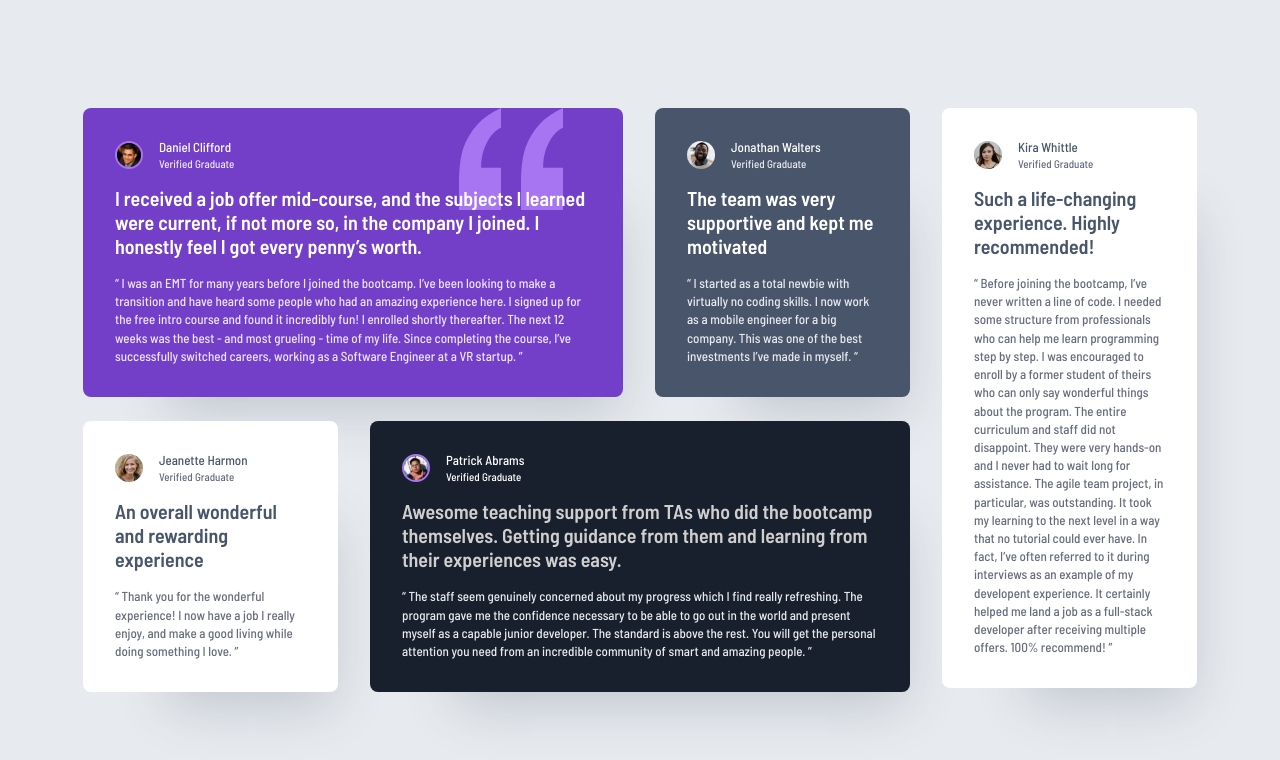
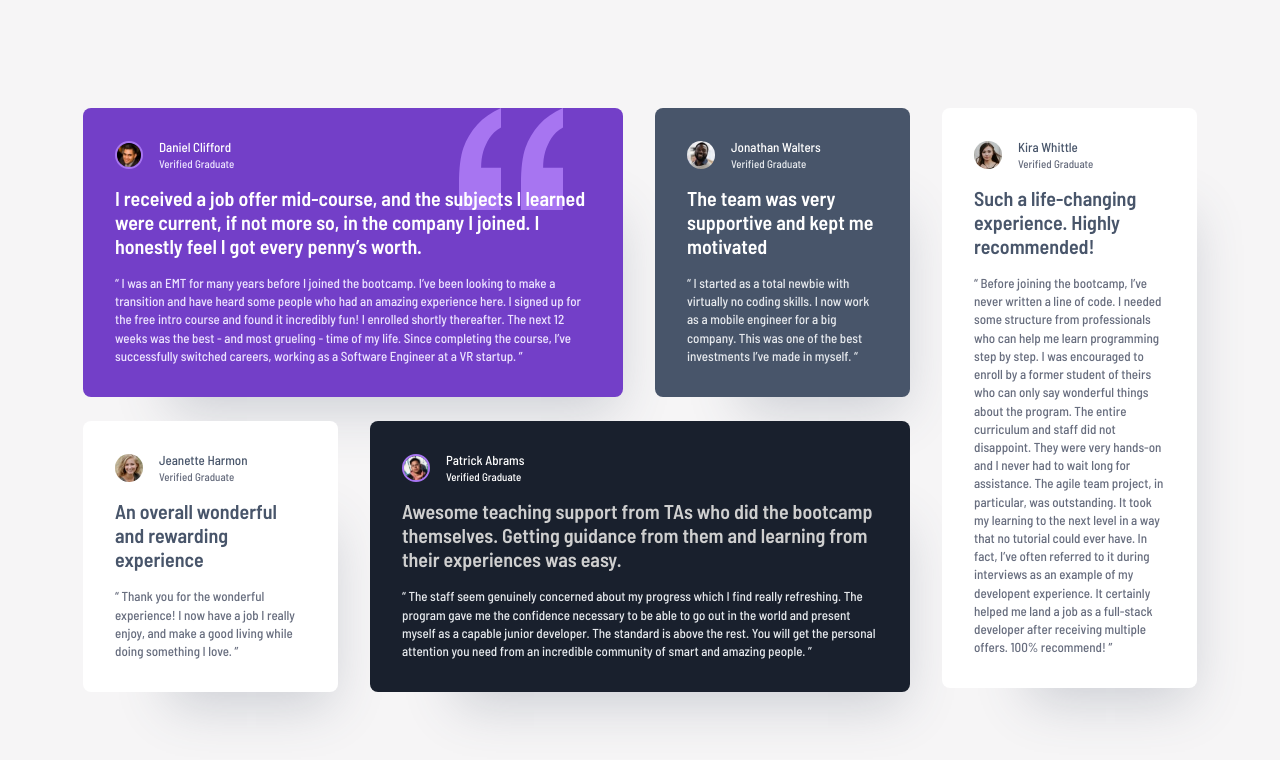
Before and after one commit to thorwski/testimonials-grid-section, a React (Vite) app: page / in a window 1280 px wide. Shown: the top 760 px of the page. Built offline with nearby package versions, Linux system fonts and the light colour scheme.

Commit message:
fixed body background color

```diff
--- a/src/index.css
+++ b/src/index.css
@@ -1,7 +1,7 @@
 @import "tailwindcss";
 
 body {
-  background-color: #e7eaee;
+  background-color: #f6f5f6;
   font-family: "Barlow Semi Condensed", sans-serif;
 }
 
```
